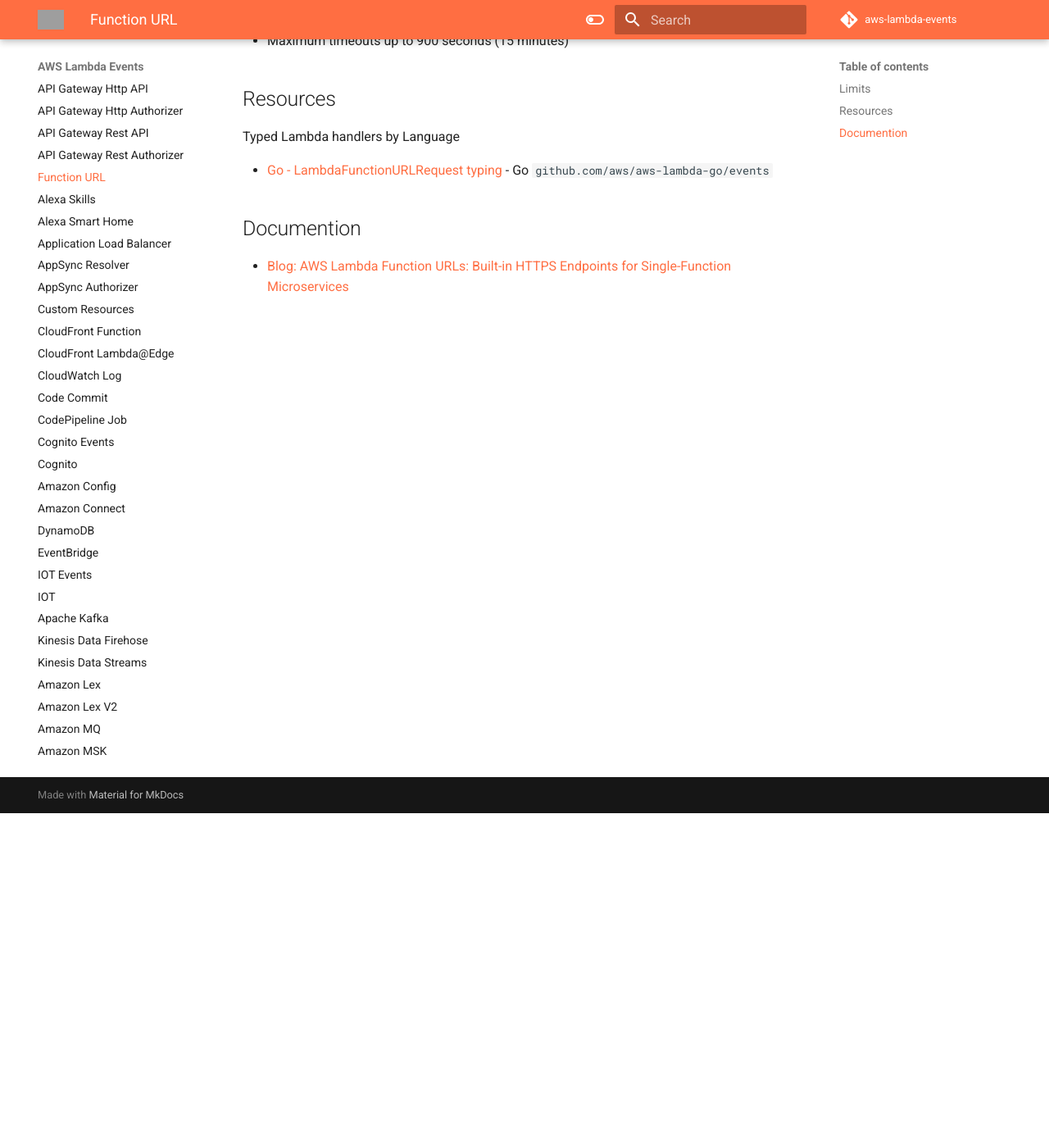
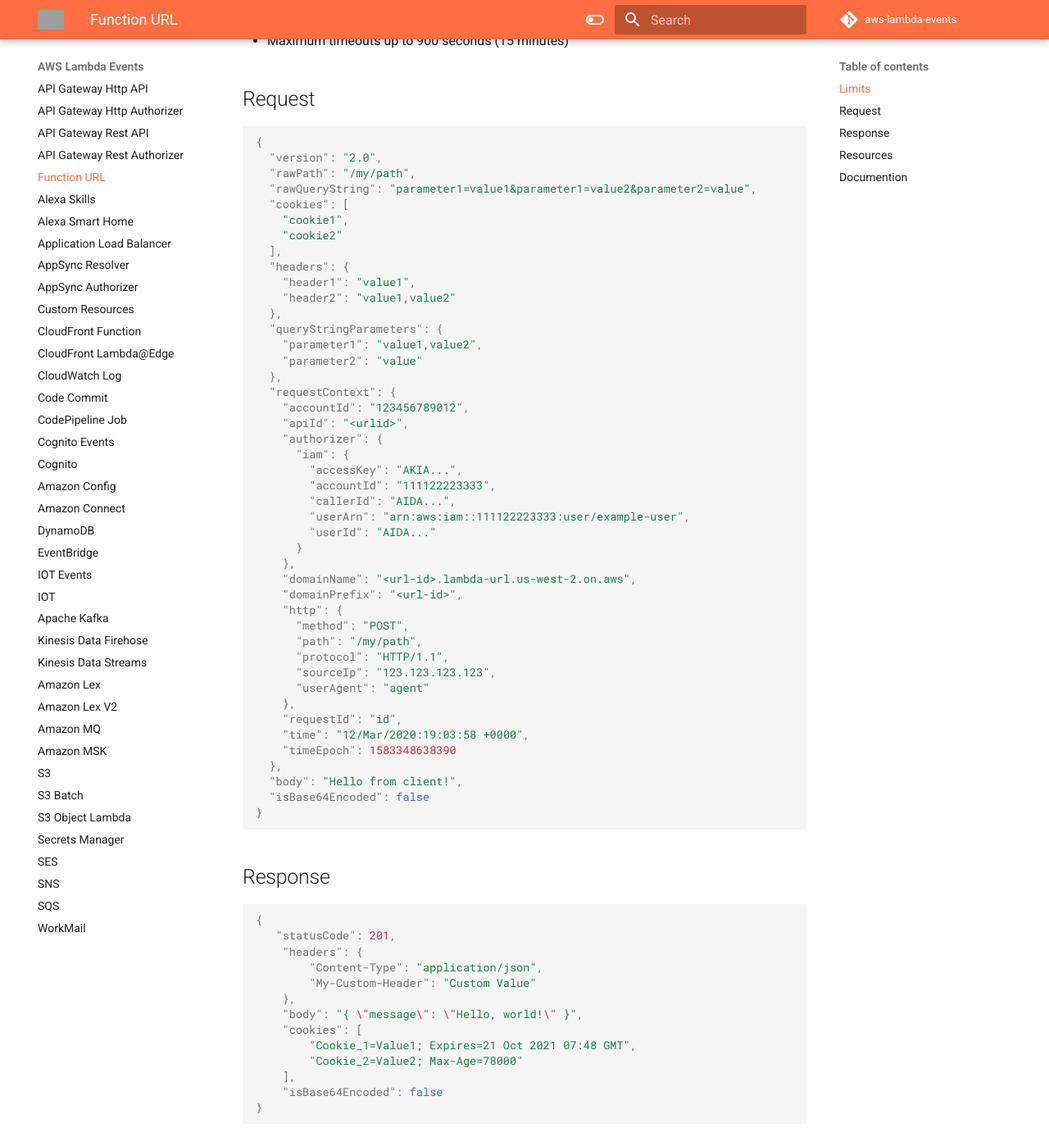
Before and after one commit to michaelbrewer/aws-lambda-events, an MkDocs documentation site: the page built from docs/function-url.md, in a window 1280 px wide and 1400 px high, scrolled down 408 px. Shown: the whole window at 82% size. Built offline with MkDocs 1.6.1 and Material for MkDocs 9.7.7, drawn with Linux system fonts in a browser that asks for light colours; comment, search, counter and statistics services are not loaded; grey boxes are pictures that could not be loaded.

Commit message:
Update function-url.md

````diff
--- a/docs/function-url.md
+++ b/docs/function-url.md
@@ -10,6 +10,73 @@
 - Maximum timeouts up to 900 seconds (15 minutes)
 
 
+## Request
+
+```json5
+{
+  "version": "2.0",
+  "rawPath": "/my/path",
+  "rawQueryString": "parameter1=value1&parameter1=value2&parameter2=value",
+  "cookies": [
+    "cookie1",
+    "cookie2"
+  ],
+  "headers": {
+    "header1": "value1",
+    "header2": "value1,value2"
+  },
+  "queryStringParameters": {
+    "parameter1": "value1,value2",
+    "parameter2": "value"
+  },
+  "requestContext": {
+    "accountId": "123456789012",
+    "apiId": "<urlid>",
+    "authorizer": {
+      "iam": {
+        "accessKey": "AKIA...",
+        "accountId": "111122223333",
+        "callerId": "AIDA...",
+        "userArn": "arn:aws:iam::111122223333:user/example-user",
+        "userId": "AIDA..."
+      }
+    },
+    "domainName": "<url-id>.lambda-url.us-west-2.on.aws",
+    "domainPrefix": "<url-id>",
+    "http": {
+      "method": "POST",
+      "path": "/my/path",
+      "protocol": "HTTP/1.1",
+      "sourceIp": "123.123.123.123",
+      "userAgent": "agent"
+    },
+    "requestId": "id",
+    "time": "12/Mar/2020:19:03:58 +0000",
+    "timeEpoch": 1583348638390
+  },
+  "body": "Hello from client!",
+  "isBase64Encoded": false
+}
+```
+
+## Response
+
+```json5
+{
+   "statusCode": 201,
+    "headers": {
+        "Content-Type": "application/json",
+        "My-Custom-Header": "Custom Value"
+    },
+    "body": "{ \"message\": \"Hello, world!\" }",
+    "cookies": [
+        "Cookie_1=Value1; Expires=21 Oct 2021 07:48 GMT",
+        "Cookie_2=Value2; Max-Age=78000"
+    ],
+    "isBase64Encoded": false
+}
+```
+
 ## Resources
 
 Typed Lambda handlers by Language
````
